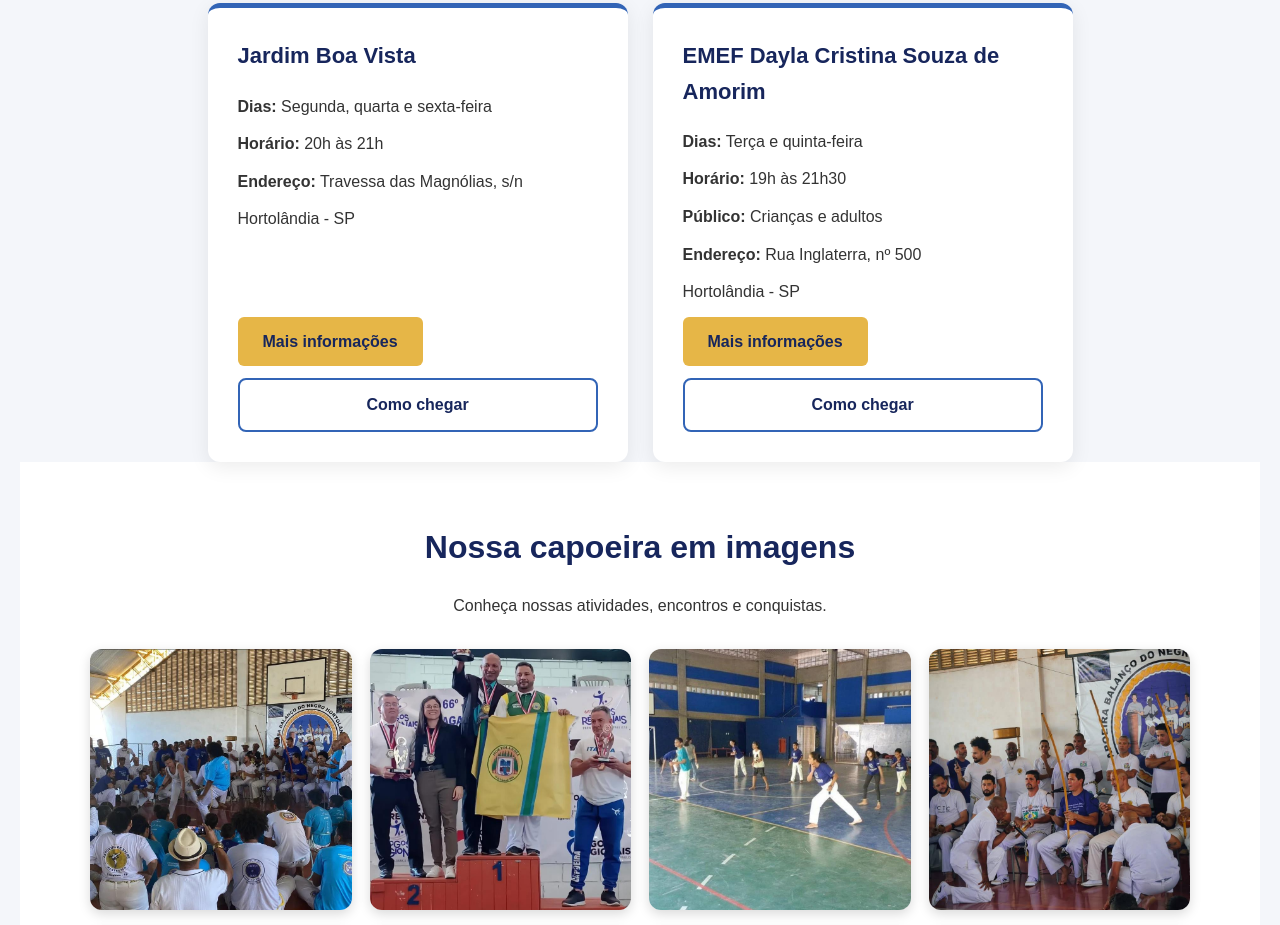
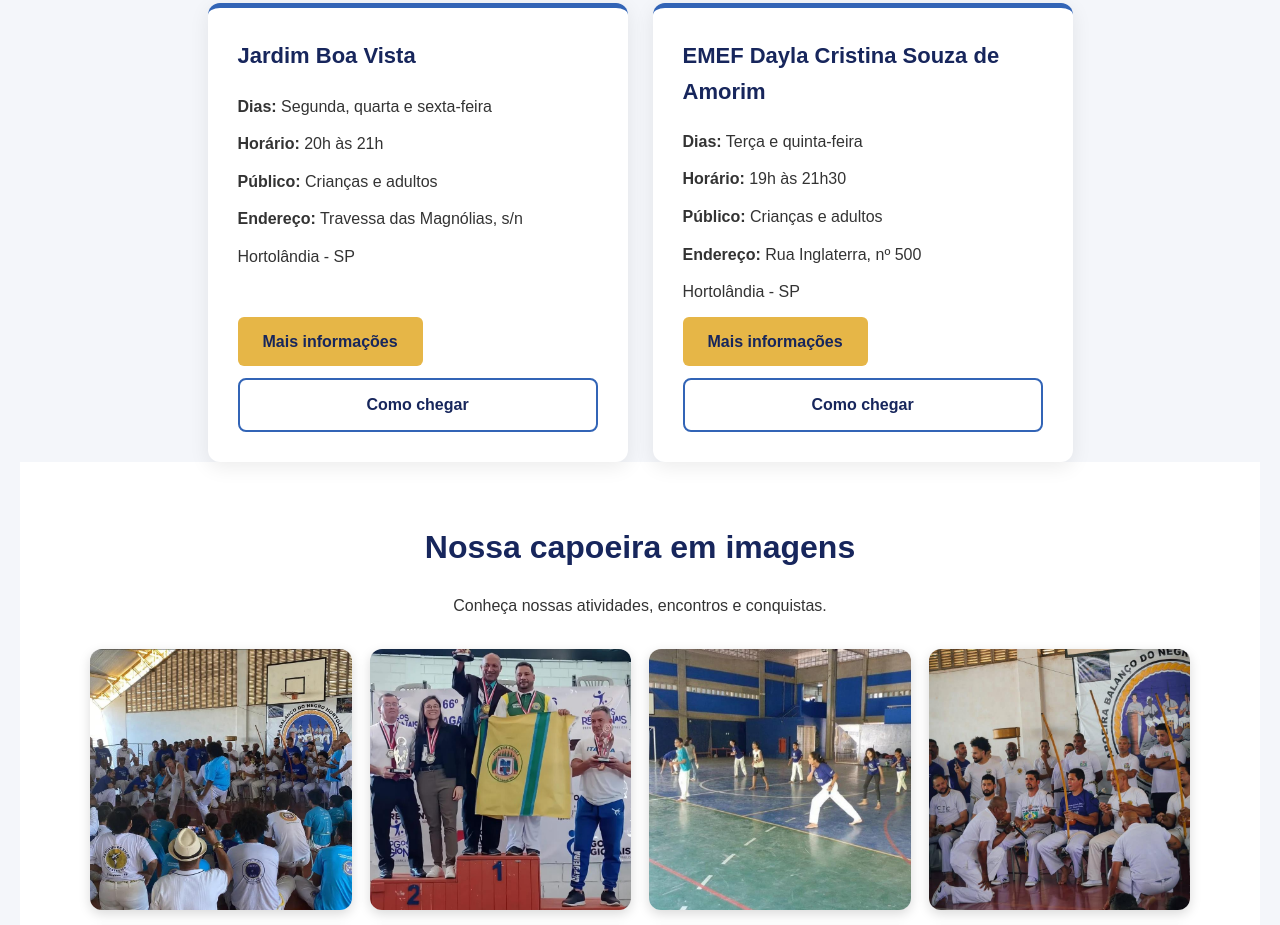
Before and after one commit to joaoigorbernardes28-art/balanco-do-negro, a plain HTML site: page index.html in a window 1280 px wide. Shown: the part 1192-2117 px from the top of the page. Drawn offline with Linux system fonts and the light colour scheme.

Commit message:
Add files via upload

```diff
--- a/index.html
+++ b/index.html
@@ -112,6 +112,8 @@
                     <p><strong>Dias:</strong> Segunda, quarta e sexta-feira</p>
 
                     <p><strong>Horário:</strong> 20h às 21h</p>
+
+                    <p><strong>Público:</strong> Crianças e adultos</p>
 
                     <p><strong>Endereço:</strong> Travessa das Magnólias, s/n</p>
 
```
